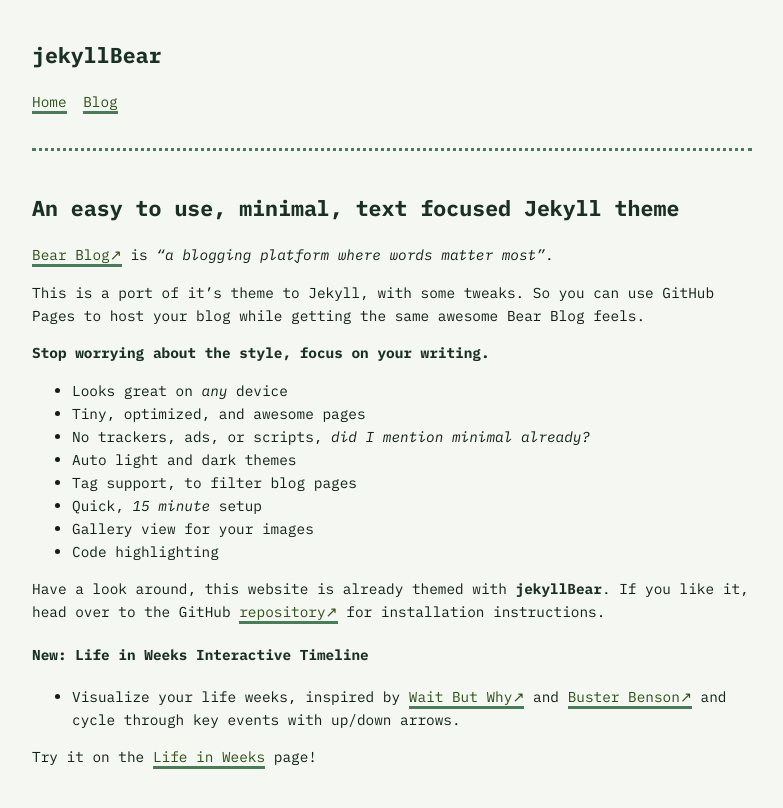
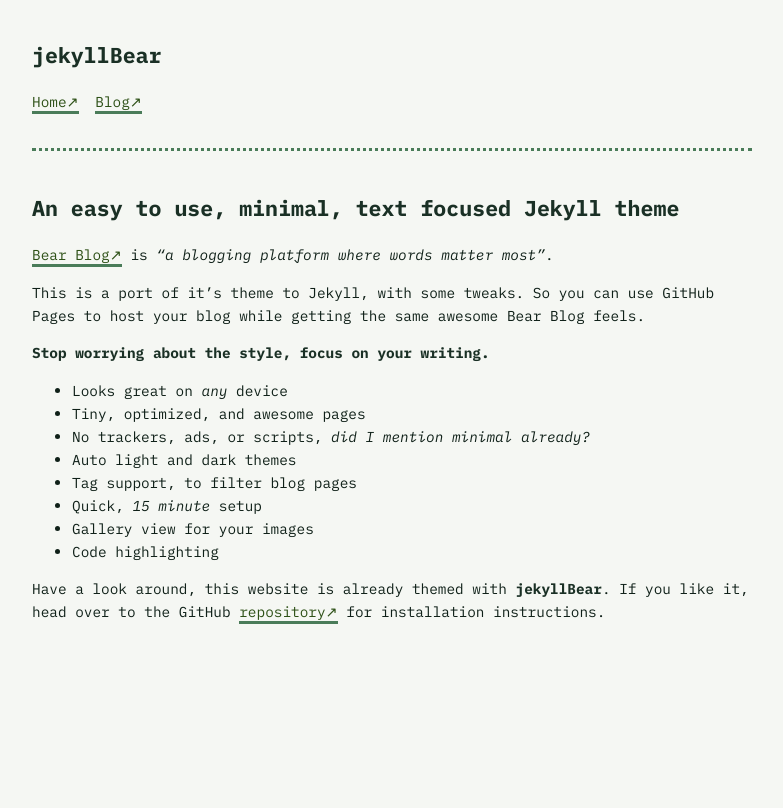
Before and after one commit to atharvanihalani/test-website, a Jekyll site: the page built from index.md, in a window 1280 px wide. Shown: the top 808 px of the page, without its empty margins (248-1031 px from the left). Built offline with Jekyll 4.4.1, drawn with Linux system fonts in a browser that asks for light colours.

Commit message:
small tweaks

```diff
--- a/_config.yml
+++ b/_config.yml
@@ -4,7 +4,7 @@
 title: jekyllBear
 description: a minimal, text focused blog theme
 # baseurl: "/jekyllBear" # the subpath of your site, e.g. /blog/
-url: "https://knhash.in/jekyllBear" # the base hostname & protocol for your site
+url: "https://atharvanihalani.github.io/test-website/" # the base hostname & protocol for your site
 # host: 0.0.0.0
 
 
--- a/_includes/head.html
+++ b/_includes/head.html
@@ -5,16 +5,14 @@
     <meta charset="UTF-8">
     <meta name="viewport" content="width=device-width, initial-scale=1.0">
     <meta http-equiv="X-UA-Compatible" content="ie=edge">
-    <title>{{ page.title }} | {{ site.title }}</title>
+    <meta name="robots" content="noindex, nofollow">
+    <title>{{ page.title }}</title>
+
     <meta name="description" content="{% if page.description %}{{ page.description }}{% else %}{{ site.description }}{% endif %}">
-    <link rel="shortcut icon" href="{{ site.baseurl }}/assets/favicon.ico" type="image/x-icon">
     <link rel="icon" href="{{ site.baseurl }}/assets/favicon.ico" type="image/x-icon">
     <link href='{{ site.baseurl }}/feed.xml' rel='alternate' type='application/atom+xml'>
     <link rel="canonical" href="{{ site.baseurl }}{{ page.url }}">
     <link rel="stylesheet" href="{{ site.baseurl }}/assets/style.css">
-    {% if page.layout == 'life-in-weeks' %}
-    <link rel="stylesheet" href="{{ site.baseurl }}/assets/life-in-weeks.css">
-    {% endif %}
 </head>
 
 <body>
--- a/_layouts/life-in-weeks.html
+++ b/_layouts/x-life-in-weeks.html
@@ -7,7 +7,7 @@
 <main>
     {% include header.html %}
 
-    <article class="life-in-weeks">
+    <article class="x-life-in-weeks">
         <h1>{{ page.title }}</h1>
 
         {{ content }}
--- a/index.md
+++ b/index.md
@@ -22,9 +22,3 @@
 - Code highlighting
 
 Have a look around, this website is already themed with **jekyllBear**. If you like it, head over to the GitHub [repository](https://github.com/knhash/jekyllBear) for installation instructions.
-
-#### New: Life in Weeks Interactive Timeline
-
-- Visualize your life weeks, inspired by [Wait But Why](https://waitbutwhy.com/2014/05/life-weeks.html) and [Buster Benson](https://busterbenson.com/life-in-weeks/) and cycle through key events with up/down arrows.
-
-Try it on the [Life in Weeks](https://knhash.in/jekyllBear/life) page!
--- /dev/null
+++ b/robots.txt
@@ -0,0 +1,2 @@
+User-agent: *
+Disallow: /
```
Also changed, not shown: _archived/x-life.md (renamed from life.md, +2 -2 lines), _archived/_data/x-life-in-weeks.yml (renamed from _data/life-in-weeks.yml), _archived/assets/life-carousel.js (renamed from assets/life-carousel.js), _archived/assets/life-in-weeks.css (renamed from assets/life-in-weeks.css), assets/design_assets/Logo_01.png (deleted), assets/design_assets/Logo_02.png (deleted), assets/design_assets/Logo_03.png (deleted), assets/design_assets/Logo_04.png (deleted), 2 other files.
